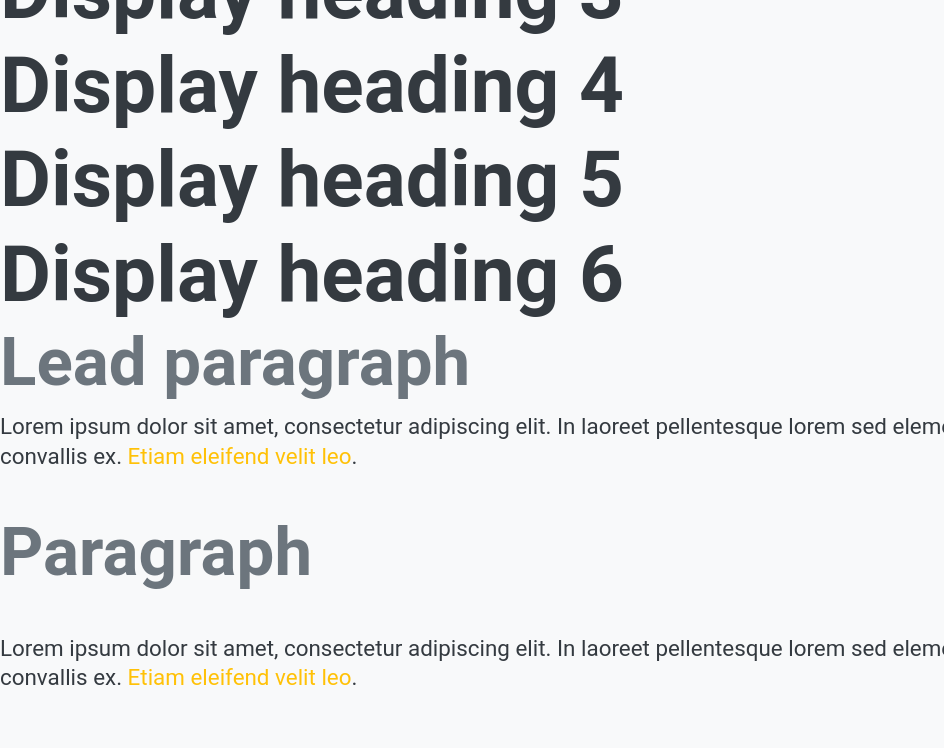
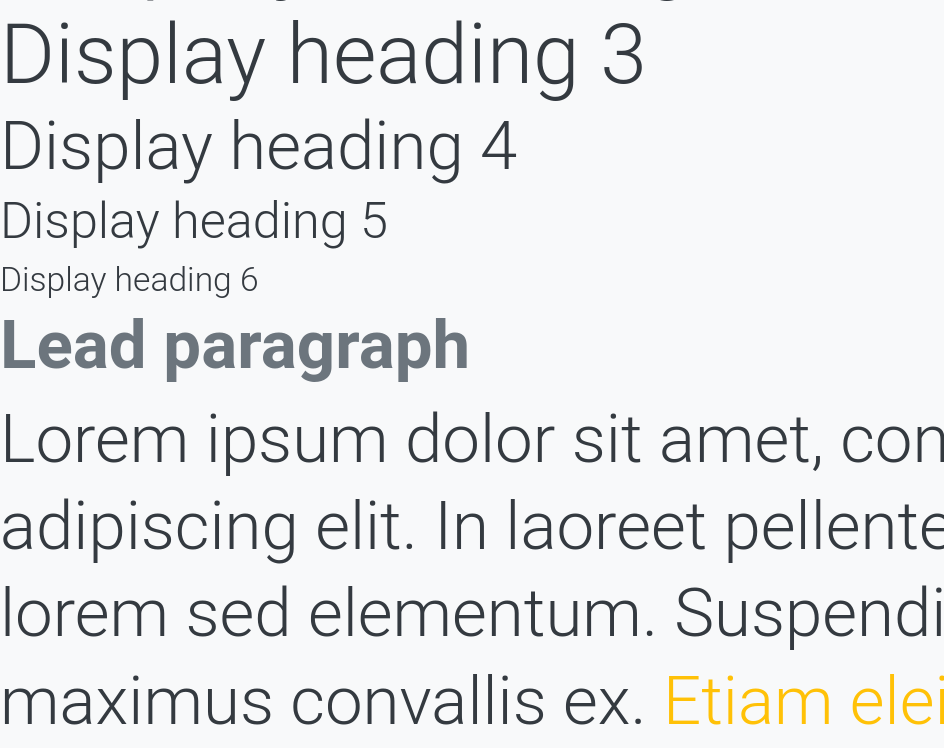
Before and after one commit to websealevel/doc-bootstrap5, a plain HTML site: page index.html in a window 1280 px wide. Shown: the part 818-1566 px from the top of the page, without its empty margins (0-944 px from the left). Before the commit the page ends 1526 px from the top, so only its background shows below. Drawn offline with Linux system fonts and the light colour scheme.

Commit message:
mise a jour

```diff
--- a/style.scss
+++ b/style.scss
@@ -51,8 +51,9 @@ $display-font-sizes: (
 );
 $display-font-weight: $font-weight-light;
 $display-line-height: $headings-line-height;
+
 // Lead styles
-$lead-font-size: $font-size-base * 1.25;
+$lead-font-size: $font-size-base * 3;
 $lead-font-weight: $font-weight-light;
 
 // Required: vous devez importer ces fichiers, ils font partie du core de Bootstrap
@@ -63,8 +64,8 @@ $lead-font-weight: $font-weight-light;
 
 // Optional Bootstrap CSS: ici nous importants en fonction de nos besoins les sources pour différents composants
 @import "./bootstrap-5.2.1/scss/reboot";
-// @import "./bootstrap-5.2.1/scss/type";
-// @import "./bootstrap-5.2.1/scss/images";
+@import "./bootstrap-5.2.1/scss/type";
+@import "./bootstrap-5.2.1/scss/images";
 // @import "./bootstrap-5.2.1/scss/containers";
 // @import "./bootstrap-5.2.1/scss/grid";
 // @import "./bootstrap-5.2.1/scss/tables";
```
Also changed, not shown: style.css, 1 other file.
